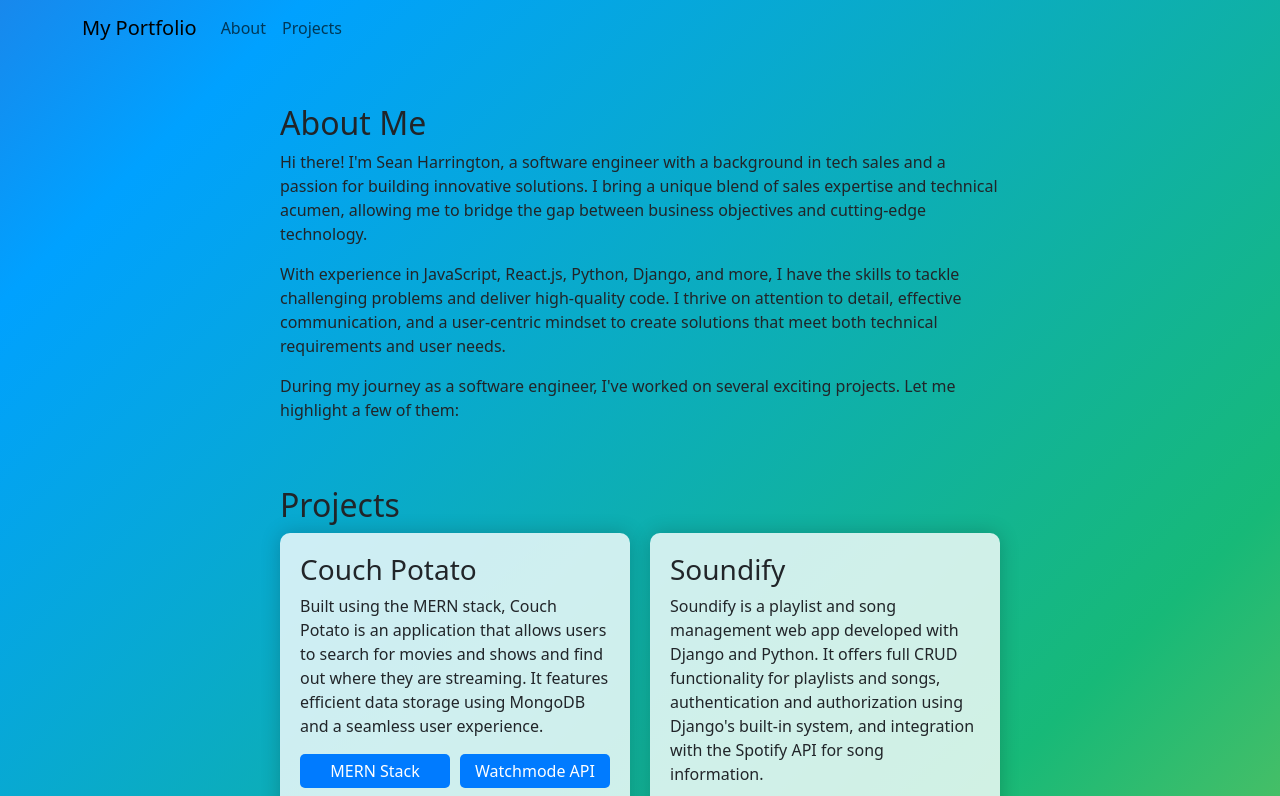
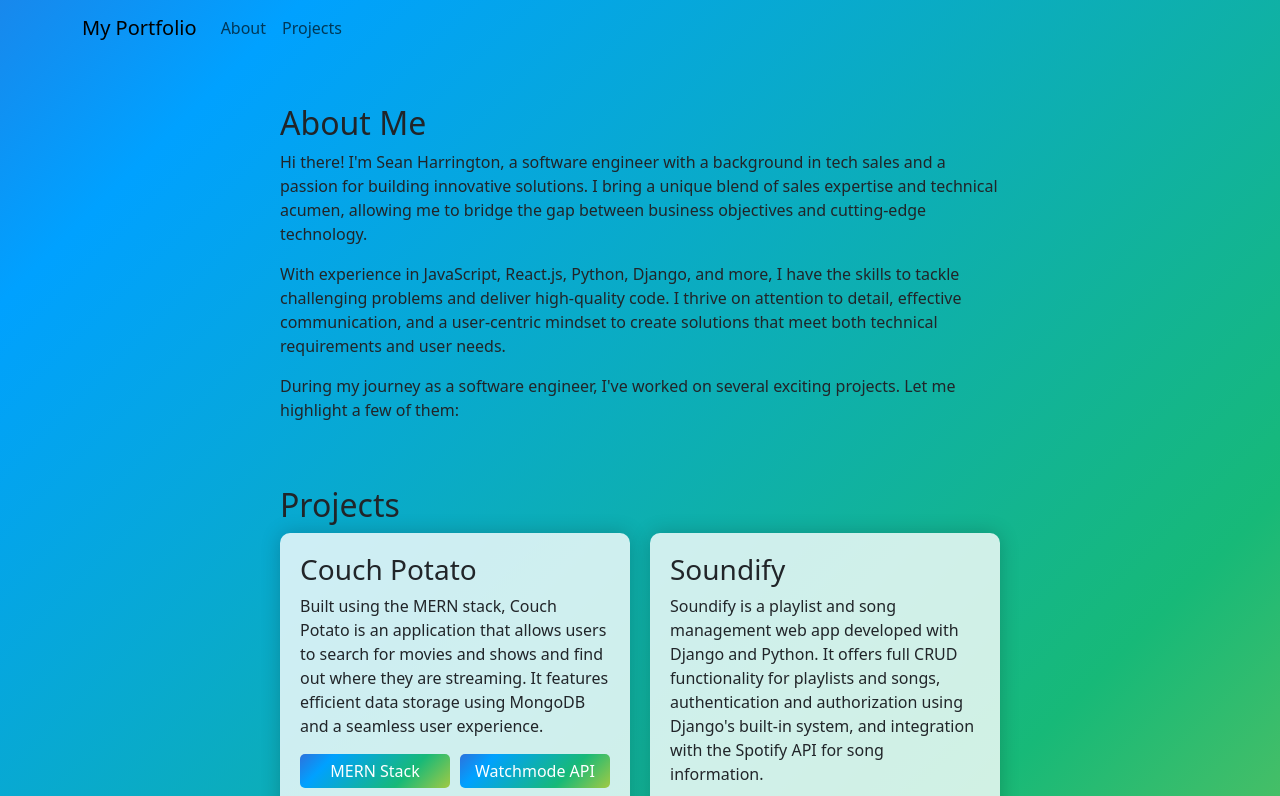
Before and after one commit to seanh101/portfolio, a React (Create React App) app: page / in a window 1280 px wide. Shown: the top 796 px of the page. Built offline with nearby package versions, Linux system fonts and the light colour scheme; a small style sheet from the web is missing.

Commit message:
changed skill item colors

```diff
--- a/src/components/HomePage/About.css
+++ b/src/components/HomePage/About.css
@@ -29,3 +29,11 @@
     text-align: center;
     border-radius: 5px;
   }
+
+  /* About.css */
+.skill-item {
+    /* Apply the lavalamp background to the skill item boxes */
+    background: linear-gradient(-45deg, #ff4e50, #fc913a, #f9d423, #17b978, #00a1ff, #7328a6, #e24383);
+    background-size: 300% 300%;
+    animation: gradientAnimation 15s linear infinite;
+  }
```
